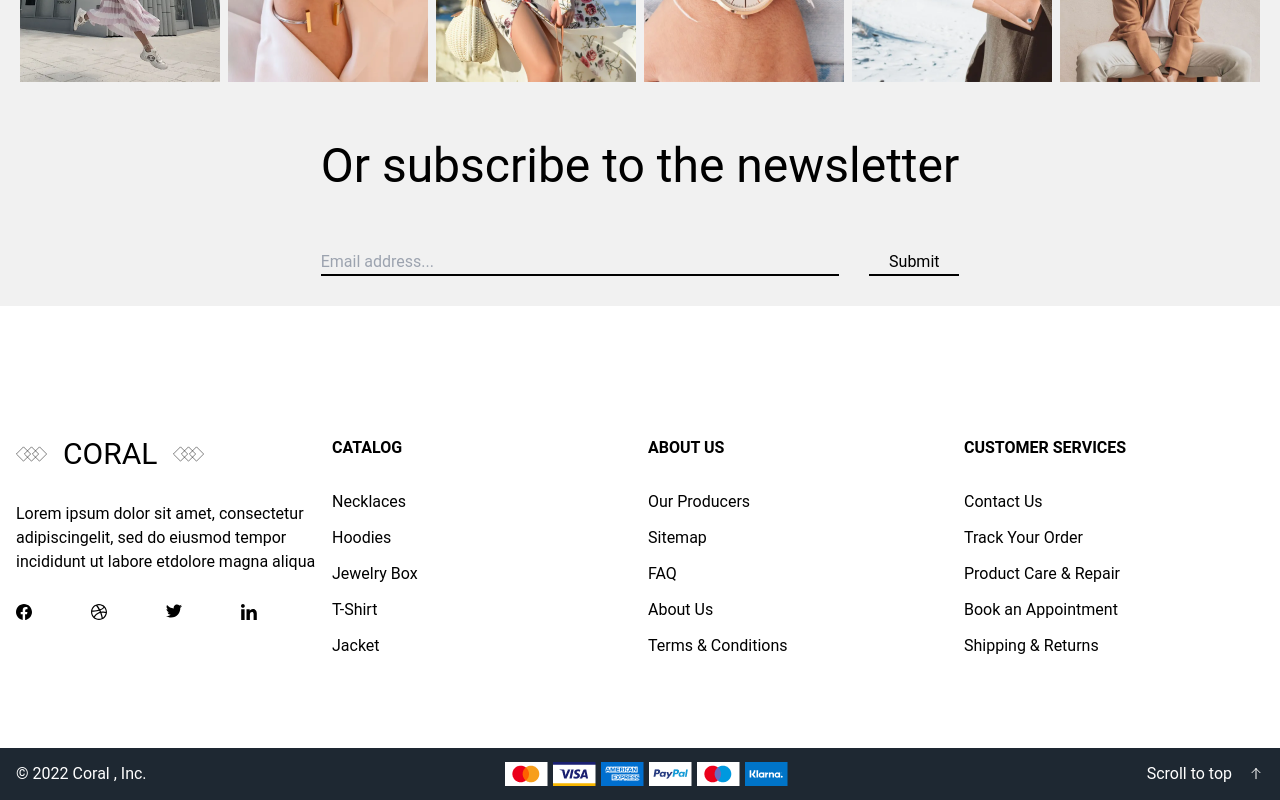
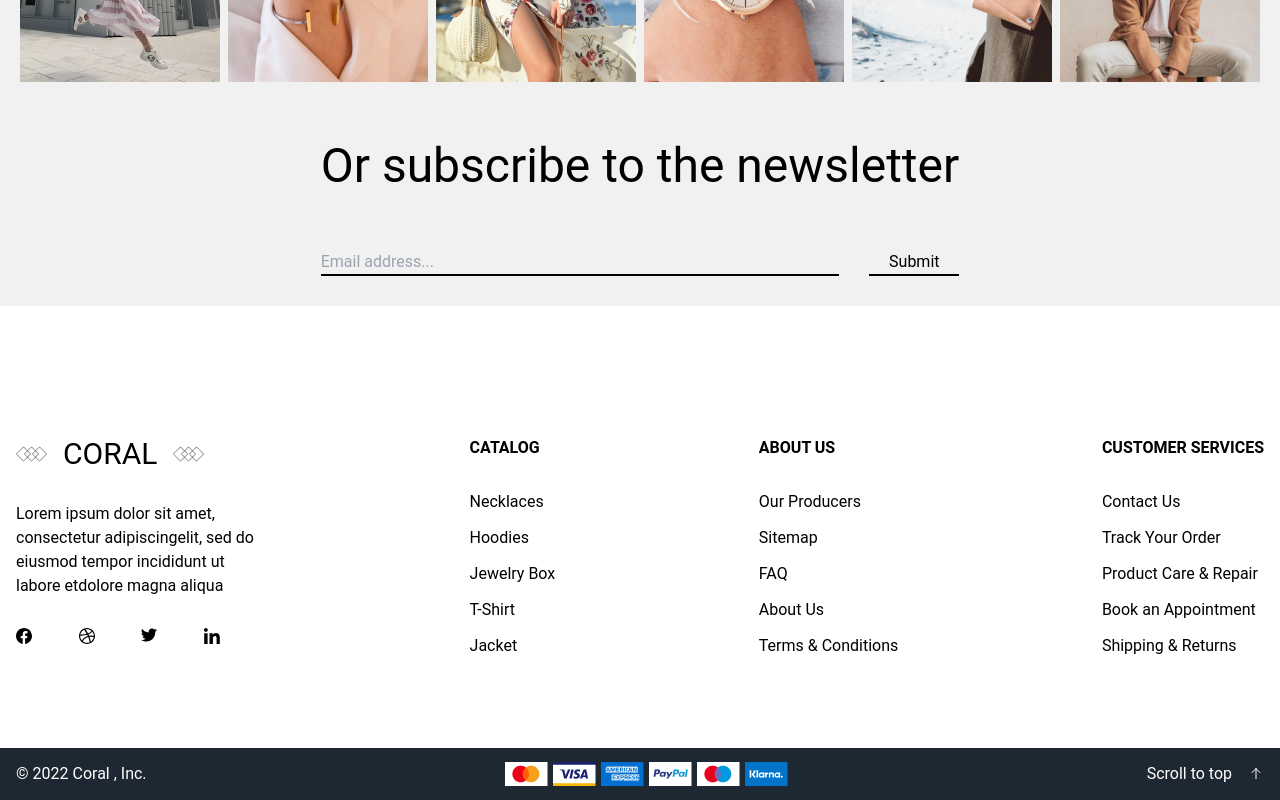
Before and after one commit to kestenbaum/coral, a React (Vite) app: page / in a window 1280 px wide. Shown: the part 4780-5580 px from the top of the page. Built offline with nearby package versions, Linux system fonts and the light colour scheme.

Commit message:
fix contact

```diff
--- a/src/screens/Contact.tsx
+++ b/src/screens/Contact.tsx
@@ -13,12 +13,12 @@ export const Contact: FC = () => {
     return (
         <section className='w-full bg-white'>
             <div className='max-w-[1280px] mx-auto px-4'>
-                <div className='grid grid-cols-4 gap-4 pt-[130px] pb-[90px]'>
+                <div className='flex flex-wrap gap-4 flex-col sm:flex-row justify-center sm:justify-between pt-[130px] pb-[90px]'>
                     <div className='flex flex-col gap-[30px]'>
                         <div className='max-w-[180px]'>
                             <Logo/>
                         </div>
-                        <span>Lorem ipsum dolor sit amet, consectetur adipiscingelit, sed do eiusmod tempor incididunt ut labore etdolore magna aliqua</span>
+                        <span className='max-w-[250px]'>Lorem ipsum dolor sit amet, consectetur adipiscingelit, sed do eiusmod tempor incididunt ut labore etdolore magna aliqua</span>
                         <div className='grid grid-cols-4'>
                             {social.map(social => <img key={social} src={social} alt="social-icon"/>)}
                         </div>
```
